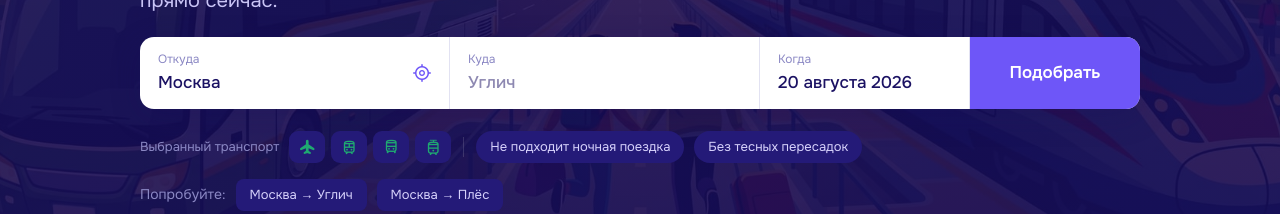
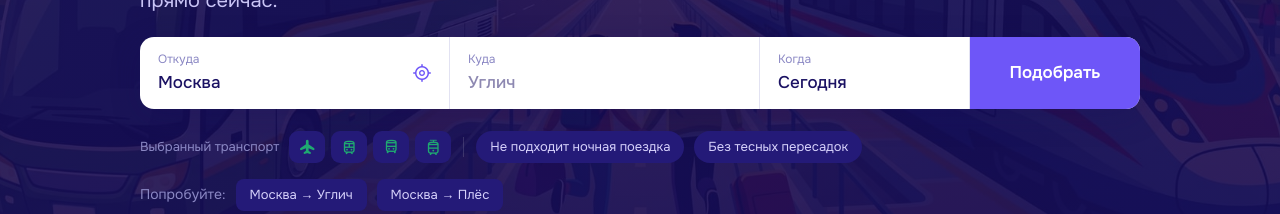
Before and after one commit to nyxandro/tutu-hackathon, a Next.js app: page / in a window 1280 px wide. Shown: the part 289-503 px from the top of the page. Built offline with nearby package versions, Linux system fonts and the light colour scheme.

Commit message:
По умолчанию сегодняшняя дата, в поле подпись «Сегодня»

```diff
--- a/src/frontend/components/route/date-picker.tsx
+++ b/src/frontend/components/route/date-picker.tsx
@@ -34,6 +34,8 @@ function toIso(date: Date): string {
 function humanDate(iso: string): string {
   const date = new Date(`${iso}T00:00:00`);
   if (Number.isNaN(date.getTime())) return iso;
+  // Сегодняшний день называем словом: так понятнее, что поиск идёт «прямо сейчас».
+  if (iso === toIso(new Date())) return 'Сегодня';
   return `${date.getDate()} ${MONTHS_GENITIVE[date.getMonth()]} ${date.getFullYear()}`;
 }
 
--- a/src/frontend/components/route/route-search.tsx
+++ b/src/frontend/components/route/route-search.tsx
@@ -43,9 +43,14 @@ function humanDay(iso: string): string {
 export function RouteSearch() {
   const [from, setFrom] = useState('Москва');
   const [to, setTo] = useState('');
-  const [date, setDate] = useState(() =>
-    new Date(Date.now() + MS_IN_DAY).toISOString().slice(0, 10),
-  );
+  // По умолчанию — сегодня: сценарий продукта в том, что уехать надо сейчас.
+  // Дату собираем по местному календарю, а не через toISOString: UTC-сдвиг
+  // вечером даёт завтрашний день.
+  const [date, setDate] = useState(() => {
+    const now = new Date();
+    const pad = (value: number) => String(value).padStart(2, '0');
+    return `${now.getFullYear()}-${pad(now.getMonth() + 1)}-${pad(now.getDate())}`;
+  });
   // По умолчанию — раньше уехать: человеку, который не может выбраться, важнее
   // всего не ждать, а не выиграть час в дороге.
   const [sort, setSort] = useState<Sort>('departure');
```
